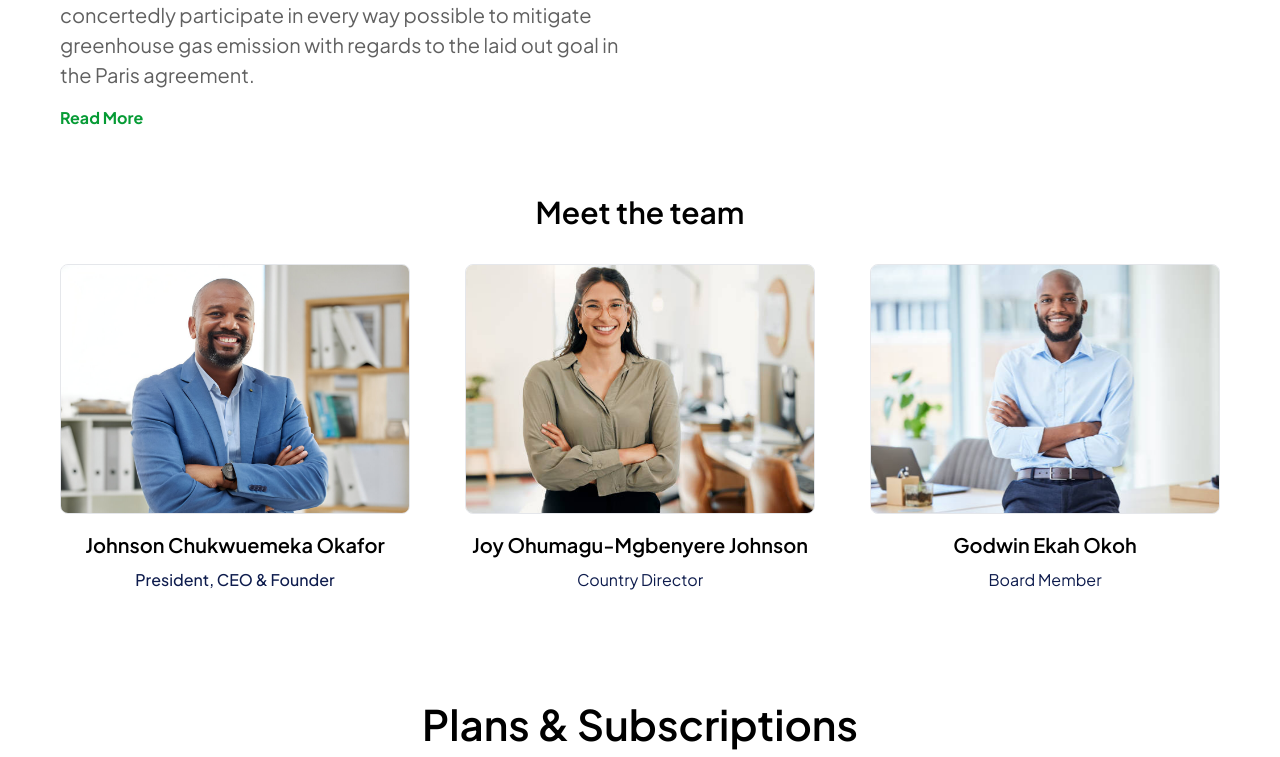
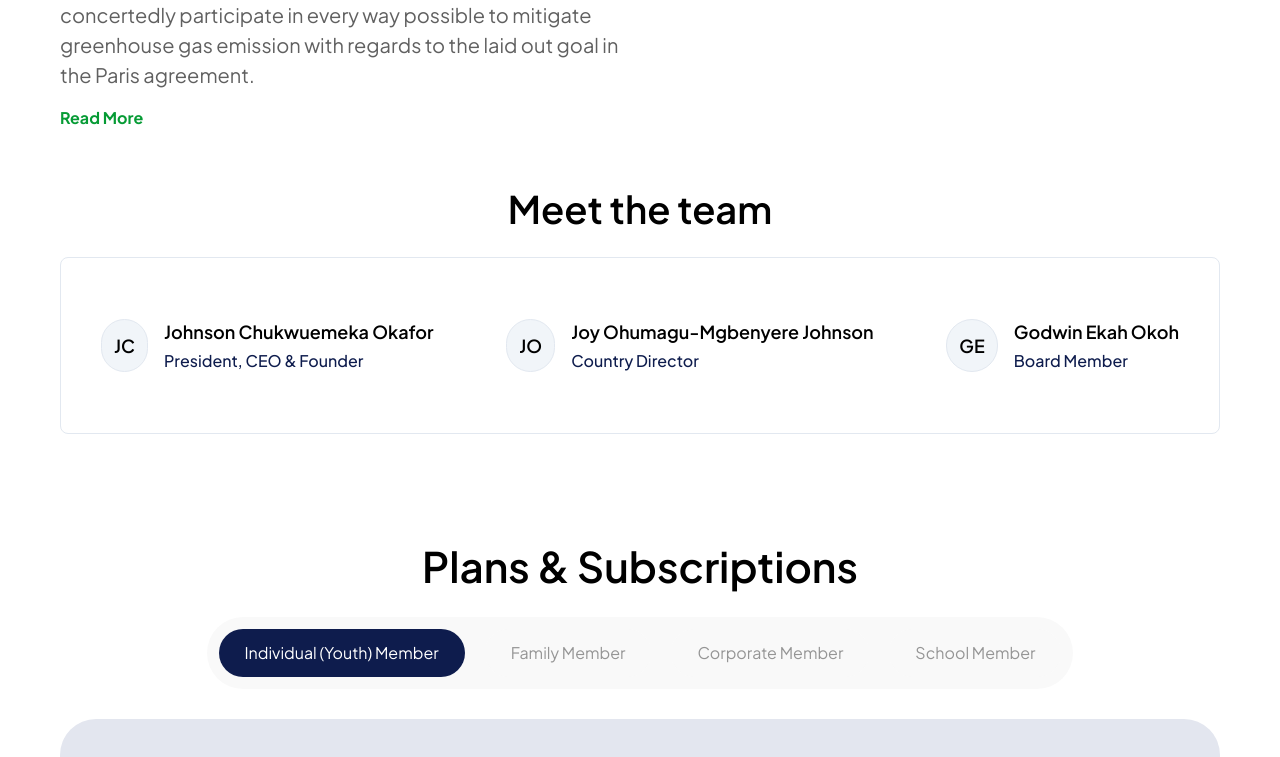
Before and after one commit to cuesoftinc/global-energy-landing, a React (Vite) app: page / in a window 1280 px wide. Shown: the part 1803-2560 px from the top of the page. Built offline with nearby package versions, Linux system fonts and the light colour scheme.

Commit message:
team update

```diff
--- a/src/components/about/Team.jsx
+++ b/src/components/about/Team.jsx
@@ -9,29 +9,32 @@ import team3 from "../../assets/team3.png"
 const Team = () => {
     return (
         <div className="flex flex-col justify-start gap-5">
-            <p className="text-[30px] font-semibold leading-[64px] sm:text-[24px] text-center sm:w-full sm:leading-[34px] sm:font-semibold">Meet the team</p>
-            <div className="px-[60px] md:px-[40px] sm:px-[20px] flex flex-row md:grid md:grid-cols-2 sm:flex sm:flex-col gap-[20px] justify-between">
-                <div className="flex flex-col justify-start items-center gap-[16px]">
-                    <img className="w-[350px] h-[250px] lg:h-[220px] rounded-[8px] md:w-[283px] md:h-[200px] object-cover object-top border" src={team1} alt="" />
-                    <div className="flex flex-col justify-center items-center gap-[8px]">
-                        <p className="text-[20px] md:text-[16px] text-center font-semibold">Johnson Chukwuemeka Okafor</p>
-                        <p className="text-[16px] text-blue font-medium">President, CEO & Founder</p>
+            <p className="text-center text-[38px] font-semibold sm:text-[22px]">Meet the team</p>
+            <div className="px-[60px] md:px-[40px] sm:px-[20px]">
+                <div className="py-[60px] px-[40px] md:py-[30px] md:px-[20px] sm:py-[20px] sm:px-[10px] flex flex-row flex-wrap sm:flex sm:flex-col sm:items-start gap-[4px] gap-x-[4px] lg:gap-x-[20px] gap-y-[8px] lg:gap-y-[20px] justify-between border border-[#e2e8f0] rounded-lg">
+
+                    <div className="flex flex-row justify-center items-center sm:items-start sm:justify-start gap-[16px]">
+                        <div className="text-[18px] sm:text-[14px] font-semibold p-[12px] rounded-full bg-slate-100 border border-[#e2e8f0]">JC</div>
+                        <div className="flex flex-col justify-center items-start gap-[4px]">
+                            <p className="text-[18px] sm:text-[14px] md:text-[16px] text-left font-semibold">Johnson Chukwuemeka Okafor</p>
+                            <p className="text-[16px] sm:text-[12px] text-blue font-medium">President, CEO & Founder</p>
+                        </div>
                     </div>
-                </div>
 
-                <div className="flex flex-col justify-start items-center gap-[16px]">
-                    <img className="w-[350px] h-[250px] lg:h-[220px] rounded-[8px] md:w-[283px] md:h-[200px] object-cover object-top border" src={team2} alt="" />
-                    <div className="flex flex-col justify-center items-center gap-[8px]">
-                        <p className="text-[20px] font-semibold md:text-[16px] text-center">Joy Ohumagu-Mgbenyere Johnson</p>
-                        <p className="text-[16px] text-blue">Country Director</p>
+                    <div className="flex flex-row justify-center items-center gap-[16px]">
+                        <div className="text-[18px] sm:text-[14px] font-semibold p-[12px] rounded-full bg-slate-100 border border-[#e2e8f0]">JO</div>
+                        <div className="flex flex-col justify-center items-start gap-[4px]">
+                            <p className="text-[18px] sm:text-[14px] font-semibold md:text-[16px] text-left">Joy Ohumagu-Mgbenyere Johnson</p>
+                            <p className="text-[16px] sm:text-[12px] text-blue font-medium">Country Director</p>
+                        </div>
                     </div>
-                </div>
 
-                <div className="flex flex-col justify-start items-center gap-[16px]">
-                    <img className="w-[350px] h-[250px] lg:h-[220px] rounded-[8px] md:w-[283px] md:h-[200px] object-cover border" src={team3} alt="" />
-                    <div className="flex flex-col justify-center items-center gap-[8px]">
-                        <p className="text-[20px] font-semibold md:text-[16px] text-center">Godwin Ekah Okoh</p>
-                        <p className="text-[16px] text-blue">Board Member</p>
+                    <div className="flex flex-row justify-center items-center gap-[16px]">
+                        <div className="text-[18px] sm:text-[14px] font-semibold p-[12px] rounded-full bg-slate-100 border border-[#e2e8f0]">GE</div>
+                        <div className="flex flex-col justify-center items-start gap-[4px]">
+                            <p className="text-[18px] sm:text-[14px] font-semibold md:text-[16px] text-left">Godwin Ekah Okoh</p>
+                            <p className="text-[16px] sm:text-[12px] text-blue font-medium">Board Member</p>
+                        </div>
                     </div>
                 </div>
             </div>
--- a/src/components/about/TheWhats.jsx
+++ b/src/components/about/TheWhats.jsx
@@ -56,11 +56,11 @@ const TheWhats = () => {
                 </div>
             </div>
 
-            <div className="flex flex-row justify-end items-center w-[50%] lg:w-full lg:justify-center">
-                <div className="h-[350px] w-[100px] absolute z-[-10] right-[520px] lg:right-[360px] rounded-2xl bg-yellow lg:hidden"></div>
+            <div className="flex flex-row justify-end items-center w-[50%] lg:w-full lg:justify-center overflow-x-hidden">
+                <div className="h-[350px] w-[100px] absolute z-[-10] right-[520px] lg:right-[350px] rounded-2xl bg-yellow lg:hidden"></div>
                 <div>
                     <iframe
-                        className="w-[520px] h-[400px] sm:w-[330px] sm:h-[250px] rounded-[10px] bg-black"
+                        className="w-[520px] h-[400px] sm:w-[300px] sm:h-[250px] rounded-[10px] bg-black"
                         // width="520"
                         // height="400"
                         src={companyVideo}
```
Also changed, not shown: public/logo.svg.
